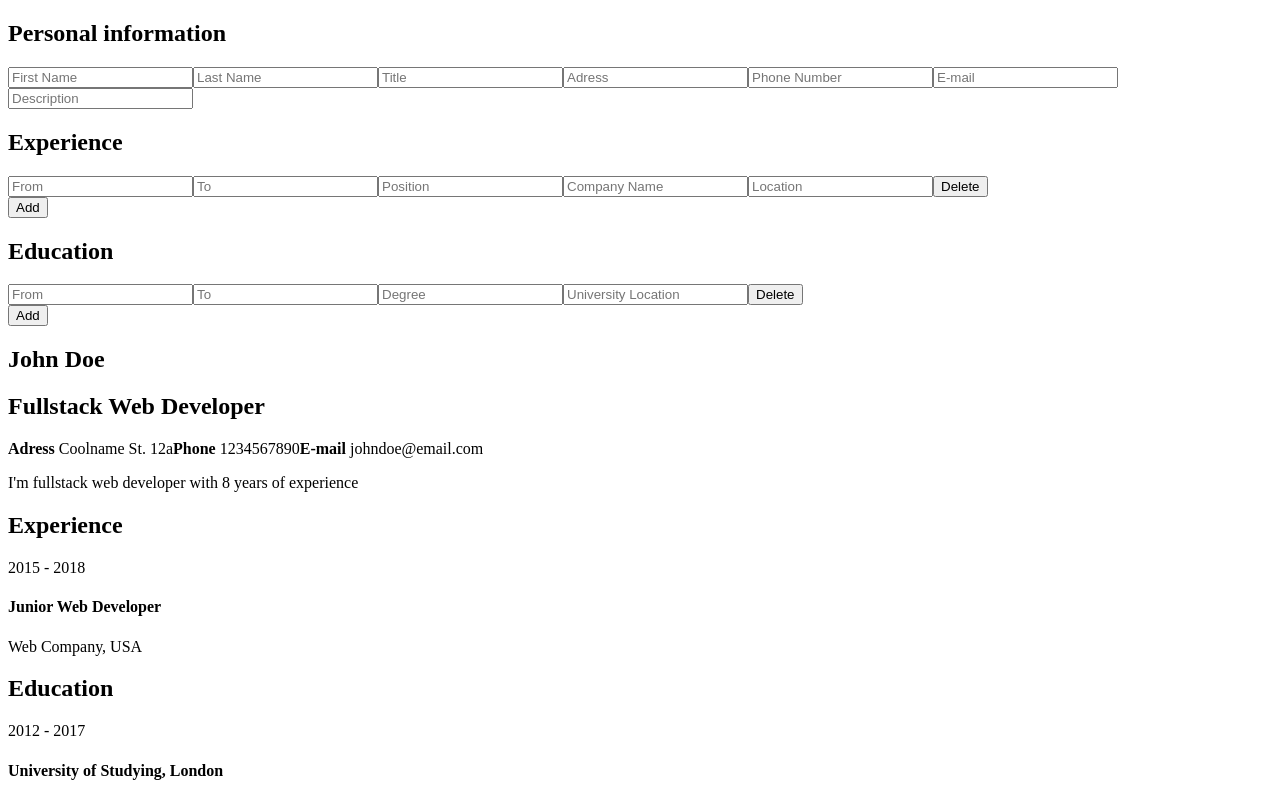
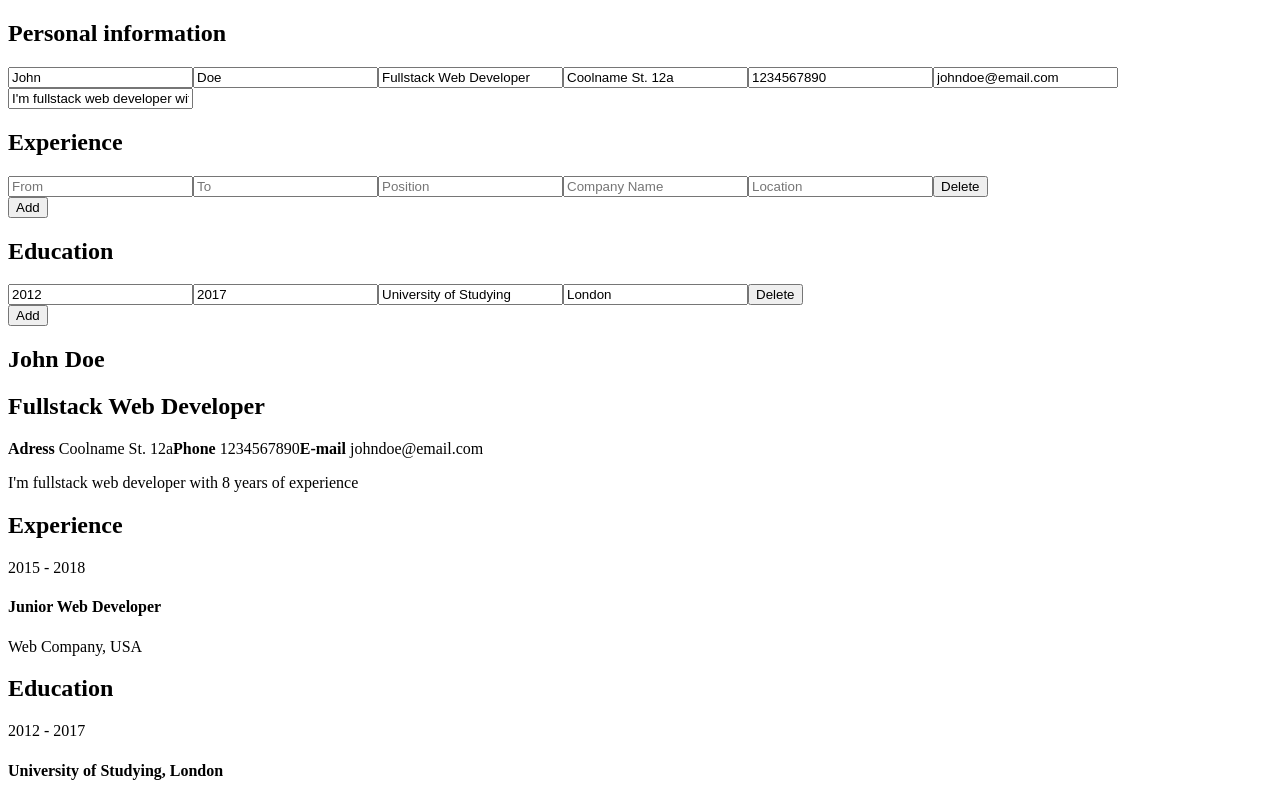
Before and after one commit to obviouslymilk/cv-application, a React (Create React App) app: page / in a window 1280 px wide. Built offline with nearby package versions, Linux system fonts and the light colour scheme.

Commit message:
Connect handlers to personal info and education

```diff
--- a/src/components/Main.js
+++ b/src/components/Main.js
@@ -5,7 +5,10 @@ import CVPreview from "./cvpreview/CVPreview";
 class Main extends Component {
     render() {
         return (<div>
-            <CVForm cv={this.props.cv} />
+            <CVForm
+                cv={this.props.cv}
+                handlePersonalChange={this.props.handlePersonalChange}
+                handleEducationChange={this.props.handleEducationChange} />
             <CVPreview cv={this.props.cv}  />
         </div>);
     }
--- a/src/components/cvform/CVForm.js
+++ b/src/components/cvform/CVForm.js
@@ -6,9 +6,9 @@ import Education from "./Education";
 class CVForm extends Component {
     render() {
         return (<div className="CVForm">
-            <PersonalInfo info={this.props.cv.personal} />
+            <PersonalInfo info={this.props.cv.personal} onChange={this.props.handlePersonalChange} />
             <Experience data={this.props.cv.experience} />
-            <Education data={this.props.cv.education} />
+            <Education data={this.props.cv.education} onChange={this.props.handleEducationChange} />
         </div>);
     }
 }
--- a/src/components/cvform/Education.js
+++ b/src/components/cvform/Education.js
@@ -5,7 +5,7 @@ import EducationInstance from "./EducationInstance";
 class Education extends Component {
     render() {
         const children = this.props.data.map(item => {
-            return <EducationInstance key={item.id} id={item.id} />
+            return <EducationInstance key={item.id} id={item.id} data={item} onChange={this.props.onChange} />
         })
 
         return (<Section title="Education">
--- a/src/components/cvform/EducationInstance.js
+++ b/src/components/cvform/EducationInstance.js
@@ -3,11 +3,13 @@ import Input from "../utils/Input";
 
 class ExperienceInstance extends Component {
     render() {
+        const { from, to, title, location } = this.props.data;
+        const onChange = this.props.onChange;
         return (<div id={this.props.id}>
-            <Input type="text" name="from" placeholder="From" />
-            <Input type="text" name="to" placeholder="To" />
-            <Input type="text" name="title" placeholder="Degree" />
-            <Input type="text" name="location" placeholder="University Location" />
+            <Input type="text" name="from" placeholder="From" value={from} onChange={onChange} />
+            <Input type="text" name="to" placeholder="To" value={to} onChange={onChange} />
+            <Input type="text" name="title" placeholder="Degree" value={title} onChange={onChange} />
+            <Input type="text" name="location" placeholder="University Location" value={location} onChange={onChange} />
             <button>Delete</button>
         </div>);
     }
--- a/src/components/cvform/PersonalInfo.js
+++ b/src/components/cvform/PersonalInfo.js
@@ -4,14 +4,15 @@ import Section from '../utils/Section';
 
 class PersonalInfo extends Component {
     render() {
+        const { firstName, lastName, title, adress, phone, email, desc } = this.props.info;
         return (<Section title="Personal information">
-            <Input type="text" placeholder="First Name" name="firstName" />
-            <Input type="text" placeholder="Last Name" name="lastName" />
-            <Input type="text" placeholder="Title" name="title" />
-            <Input type="text" placeholder="Adress" name="adress" />
-            <Input type="text" placeholder="Phone Number" name="phone" />
-            <Input type="text" placeholder="E-mail" name="email" />
-            <Input type="text" placeholder="Description" name="desc" />
+            <Input type="text" placeholder="First Name" name="firstName" value={firstName} onChange={this.props.onChange} />
+            <Input type="text" placeholder="Last Name" name="lastName" value={lastName} onChange={this.props.onChange} />
+            <Input type="text" placeholder="Title" name="title" value={title} onChange={this.props.onChange} />
+            <Input type="text" placeholder="Adress" name="adress" value={adress} onChange={this.props.onChange} />
+            <Input type="text" placeholder="Phone Number" name="phone" value={phone} onChange={this.props.onChange} />
+            <Input type="text" placeholder="E-mail" name="email" value={email} onChange={this.props.onChange} />
+            <Input type="text" placeholder="Description" name="desc" value={desc} onChange={this.props.onChange} />
         </Section>);
     }
 }
```
